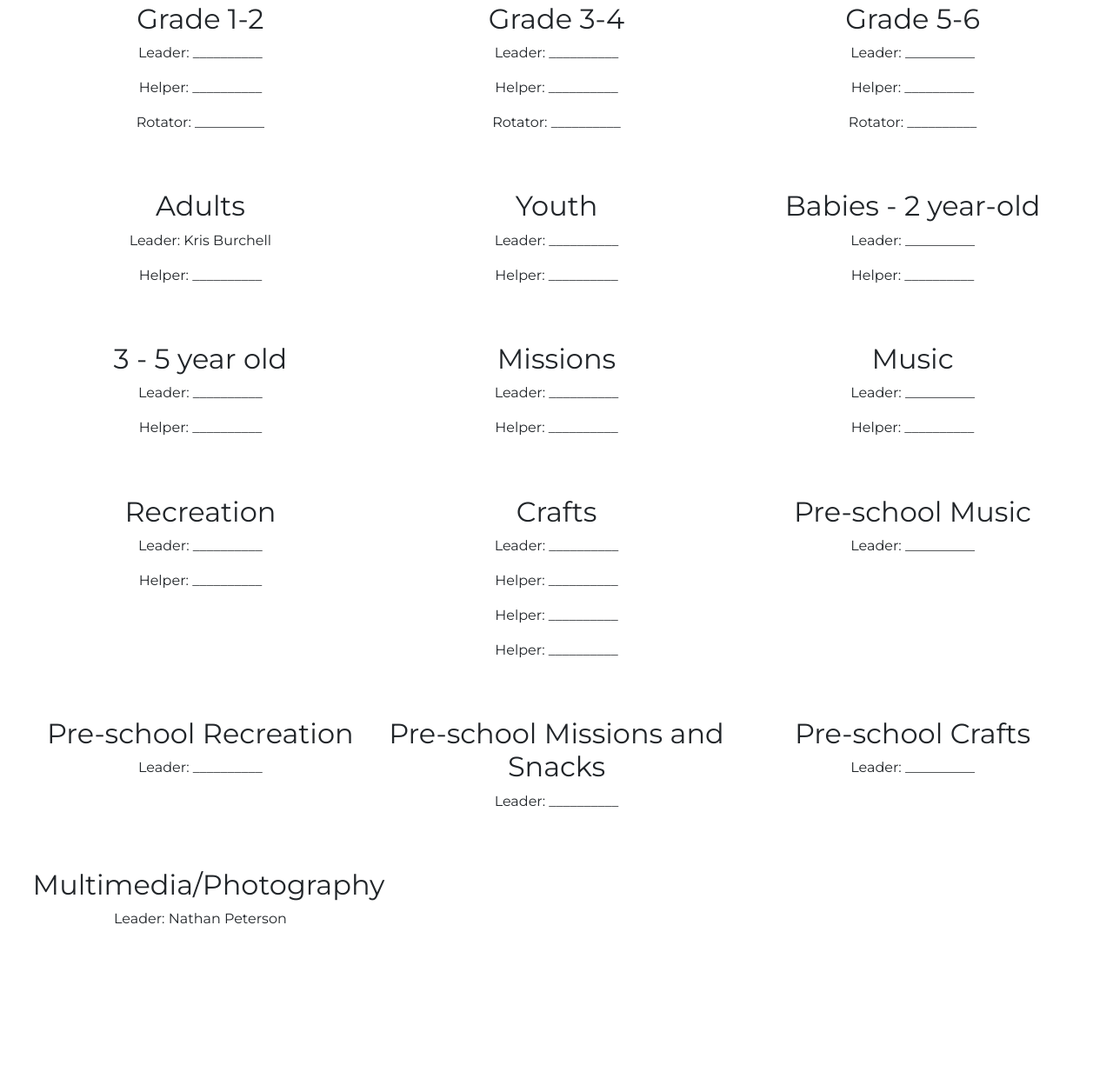
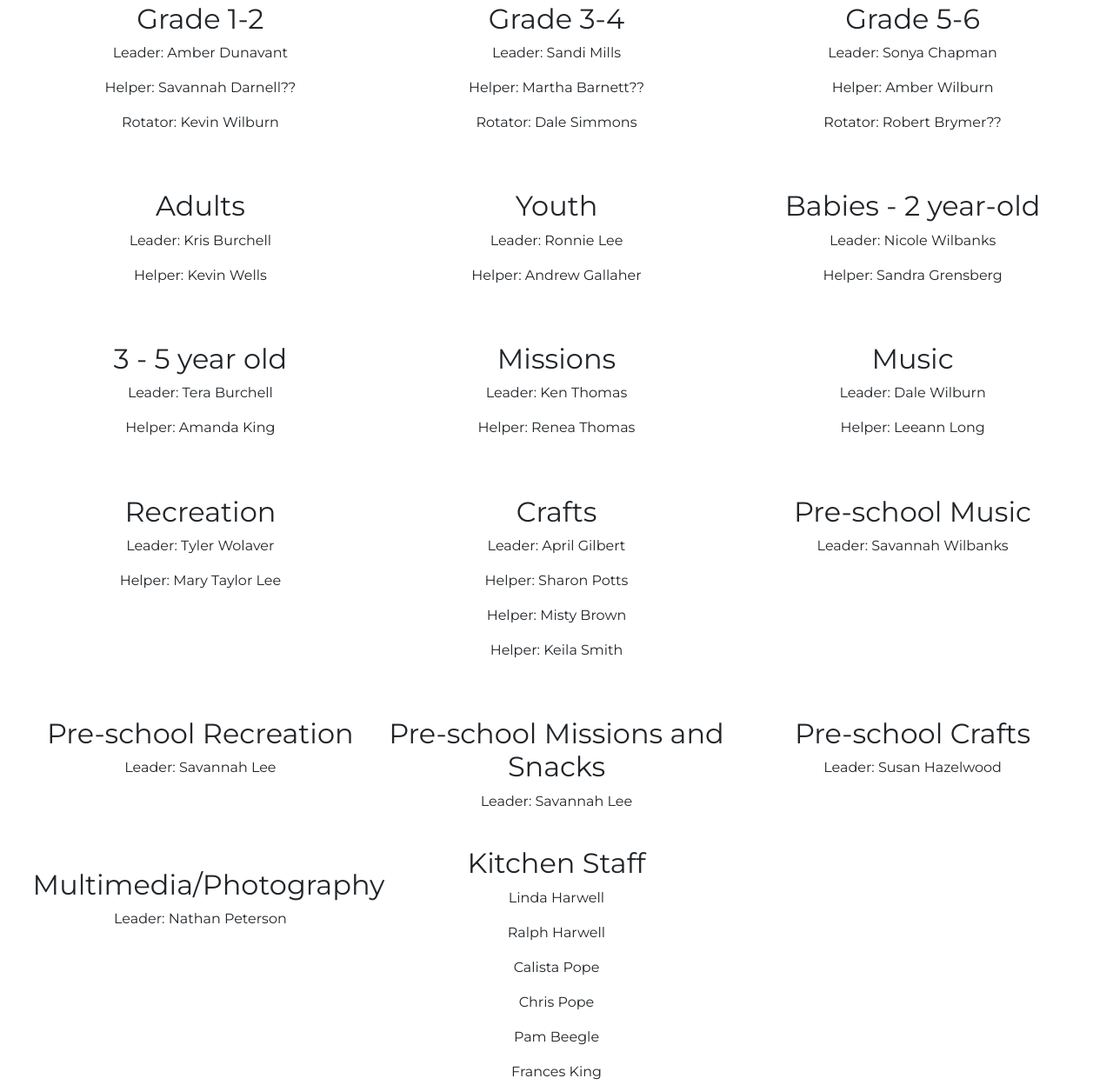
Before and after one commit to dale80/vbs-2022, a plain HTML site: page roles.html in a window 1280 px wide. Shown: the part 114-1362 px from the top of the page at 87% size. Before the commit the page ends 1249 px from the top, so only its background shows below. Drawn offline with nearby package versions, Linux system fonts and the light colour scheme.

Commit message:
Add files via upload

```diff
--- a/roles.html
+++ b/roles.html
@@ -42,87 +42,97 @@
         <div class="row">
             <div class="col-lg-4 col-md-6 role-col">
                 <h2>Grade 1-2</h2>
-                <p>Leader: __________</p>
-                <p>Helper: __________</p>
-                <p>Rotator: __________</p>
+                <p>Leader: Amber Dunavant</p>
+                <p>Helper: Savannah Darnell??</p>
+                <p>Rotator: Kevin Wilburn</p>
             </div>
             <div class="col-lg-4 col-md-6 role-col">
                 <h2>Grade 3-4</h2>
-                <p>Leader: __________</p>
-                <p>Helper: __________</p>
-                <p>Rotator: __________</p>
+                <p>Leader: Sandi Mills</p>
+                <p>Helper: Martha Barnett??</p>
+                <p>Rotator: Dale Simmons</p>
 
             </div>
             <div class="col-lg-4 col-md-6 role-col">
                 <h2>Grade 5-6</h2>
-                <p>Leader: __________</p>
-                <p>Helper: __________</p>
-                <p>Rotator: __________</p>
+                <p>Leader: Sonya Chapman</p>
+                <p>Helper: Amber Wilburn</p>
+                <p>Rotator: Robert Brymer??</p>
 
             </div>
             <div class="col-lg-4 col-md-6 role-col">
                 <h2>Adults</h2>
                 <p>Leader: Kris Burchell</p>
-                <p>Helper: __________</p>
+                <p>Helper: Kevin Wells</p>
 
             </div>
             <div class="col-lg-4 col-md-6 role-col">
                 <h2>Youth</h2>
-                <p>Leader: __________</p>
-                <p>Helper: __________</p>
+                <p>Leader: Ronnie Lee</p>
+                <p>Helper: Andrew Gallaher</p>
 
             </div>
             <div class="col-lg-4 col-md-6 role-col">
                 <h2>Babies - 2 year-old</h2>
-                <p>Leader: __________</p>
-                <p>Helper: __________</p>
+                <p>Leader: Nicole Wilbanks</p>
+                <p>Helper: Sandra Grensberg</p>
             </div>
             <div class="col-lg-4 col-md-6 role-col">
                 <h2>3 - 5 year old</h2>
-                <p>Leader: __________</p>
-                <p>Helper: __________</p>
+                <p>Leader: Tera Burchell</p>
+                <p>Helper: Amanda King</p>
             </div>
             <div class="col-lg-4 col-md-6 role-col">
                 <h2>Missions</h2>
-                <p>Leader: __________</p>
-                <p>Helper: __________</p>
+                <p>Leader: Ken Thomas</p>
+                <p>Helper: Renea Thomas</p>
             </div>
             <div class="col-lg-4 col-md-6 role-col">
                 <h2>Music</h2>
-                <p>Leader: __________</p>
-                <p>Helper: __________</p>
+                <p>Leader: Dale Wilburn</p>
+                <p>Helper: Leeann Long</p>
             </div>
             <div class="col-lg-4 col-md-6 role-col">
                 <h2>Recreation</h2>
-                <p>Leader: __________</p>
-                <p>Helper: __________</p>
+                <p>Leader: Tyler Wolaver</p>
+                <p>Helper: Mary Taylor Lee</p>
             </div>
             <div class="col-lg-4 col-md-6 role-col">
                 <h2>Crafts</h2>
-                <p>Leader: __________</p>
-                <p>Helper: __________</p>
-                <p>Helper: __________</p>
-                <p>Helper: __________</p>
+                <p>Leader: April Gilbert</p>
+                <p>Helper: Sharon Potts</p>
+                <p>Helper: Misty Brown</p>
+                <p>Helper: Keila Smith</p>
             </div>
             <div class="col-lg-4 col-md-6 role-col">
                 <h2>Pre-school Music</h2>
-                <p>Leader: __________</p>
+                <p>Leader: Savannah Wilbanks</p>
             </div>
             <div class="col-lg-4 col-md-6 role-col">
                 <h2>Pre-school Recreation</h2>
-                <p>Leader: __________</p>
+                <p>Leader: Savannah Lee</p>
             </div>
             <div class="col-lg-4 col-md-6 role-col">
                 <h2>Pre-school Missions and Snacks</h2>
-                <p>Leader: __________</p>
+                <p>Leader: Savannah Lee</p>
             </div>
             <div class="col-lg-4 col-md-6 role-col">
                 <h2>Pre-school Crafts</h2>
-                <p>Leader: __________</p>
+                <p>Leader: Susan Hazelwood</p>
             </div>
             <div class="col-lg-4 col-md-6 role-col">
                 <h2>Multimedia/Photography</h2>
                 <p>Leader: <span>Nathan Peterson</span></p>
+            </div>
+            <div class="col-lg-4 col-md-6 rol-col">
+                <h2>Kitchen Staff</h2>
+                <p>Linda Harwell</p>
+                <p>Ralph Harwell</p>
+                <p>Calista Pope</p>
+                <p>Chris Pope</p>
+                <p>Pam Beegle</p>
+                <p>Frances King</p>
+                <p>Leigh Brymer</p>
             </div>
         </div>
     </section>
```
